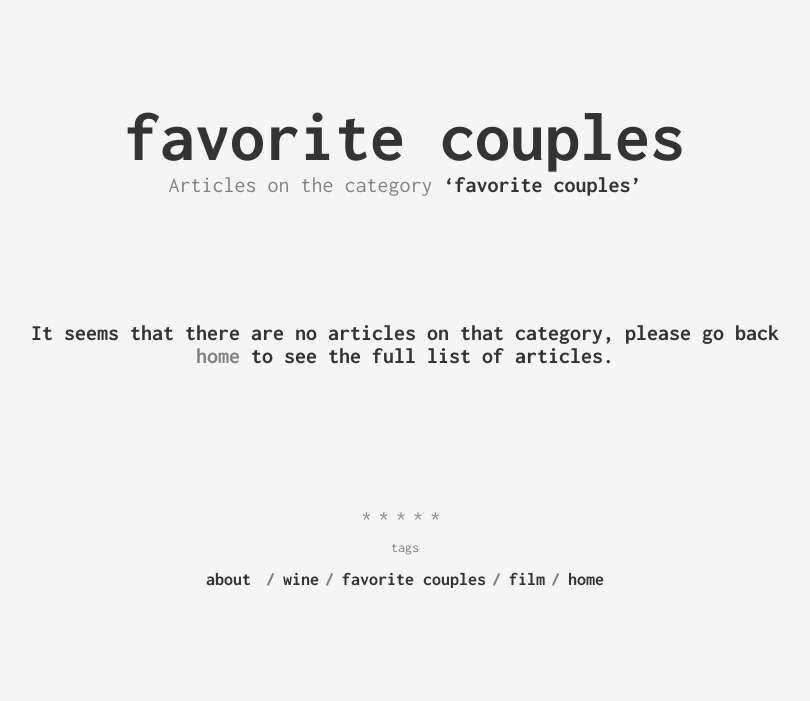
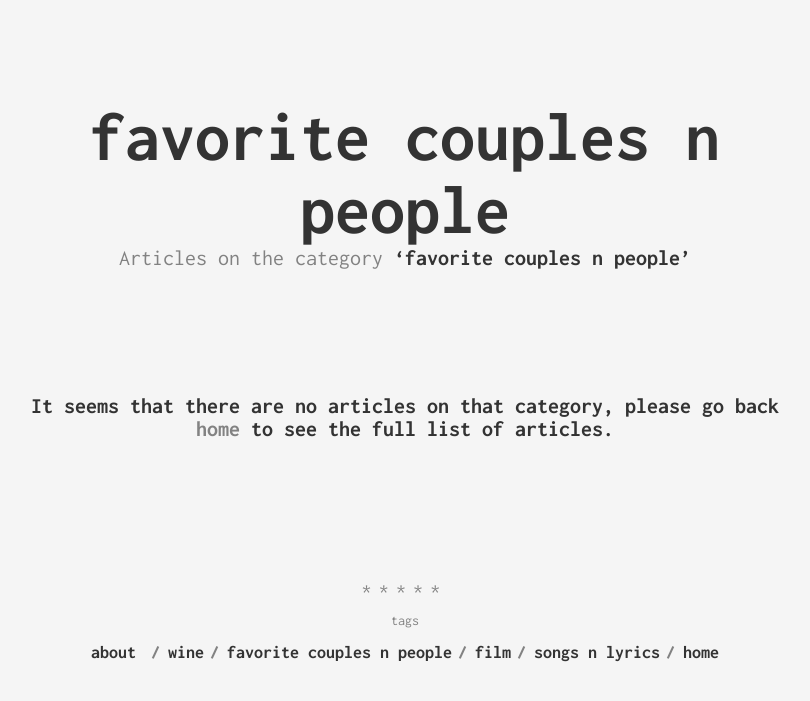
Before and after one commit to jiminkk/blog-of-everything, a Jekyll site: the page built from categories/couples.html, in a window 1280 px wide. Shown: the top 701 px of the page, without its empty margins (235-1045 px from the left). Built offline with Jekyll 4.4.1, drawn with Linux system fonts in a browser that asks for light colours.

```diff
--- a/_data/categories.yml
+++ b/_data/categories.yml
@@ -1,8 +1,11 @@
 - slug: wine
   name: wine
 
-- slug: favorite-couples
-  name: favorite couples
+- slug: favorite-couples-people
+  name: favorite couples n people
 
 - slug: film
   name: film
+
+- slug: songs-lyrics
+  name: songs n lyrics
--- a/categories/couples.html
+++ b/categories/couples.html
@@ -1,5 +1,5 @@
 ---
 layout: category
-category: favorite-couples
-permalink: /categories/favorite-couples/
+category: favorite-couples-people
+permalink: /categories/favorite-couples-people/
 ---
--- /dev/null
+++ b/categories/songs.html
@@ -0,0 +1,5 @@
+---
+layout: category
+category: songs-lyrics
+permalink: /categories/songs-lyrics/
+---
```
Also changed, not shown: _posts/2016-07-07-piledriver-waltz.markdown (added, +55 -0 lines), assets/post-images/piledriver-waltz.jpg (added), 16 other files.
